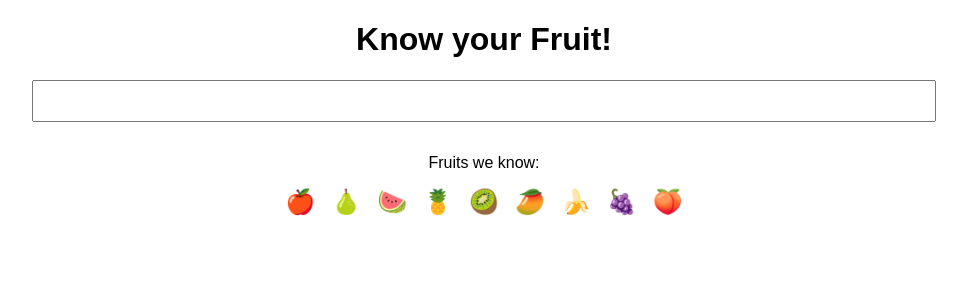
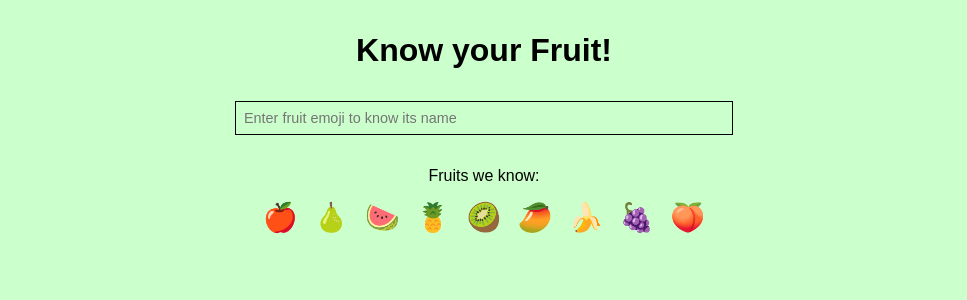
Before and after one commit to himadri2110/neoG-markEight, a React (Create React App) app: page / in a window 1280 px wide. Shown: the top 300 px of the page, without its empty margins (156-1123 px from the left). Built offline with nearby package versions, Linux system fonts and the light colour scheme.

Commit message:
style: Changed basic styling

```diff
--- a/src/App.js
+++ b/src/App.js
@@ -38,7 +38,10 @@ export default function App() {
     <div className="App">
       <h1>Know your Fruit!</h1>
 
-      <input onChange={inputChangeHandler}></input>
+      <input
+        onChange={inputChangeHandler}
+        placeholder="Enter fruit emoji to know its name"
+      ></input>
 
       <div className="output">{input}</div>
 
--- a/src/styles.css
+++ b/src/styles.css
@@ -1,13 +1,26 @@
 .App {
   font-family: sans-serif;
   text-align: center;
+  max-width: 600px;
+  margin: auto;
+}
+
+* {
+  margin: 0;
+  padding: 0;
+  background-color: rgb(203, 255, 203);
+}
+
+h1 {
+  margin: 2rem 0;
 }
 
 input {
-  width: 70%;
-  font-size: 1.2rem;
+  width: 80%;
+  font-size: 0.9rem;
   padding: 0.5rem;
   outline: none;
+  border: 1px solid black;
 }
 
 .output {
@@ -22,6 +35,6 @@ input {
 
 .fruitDiv span {
   margin: 0.5rem;
-  font-size: 1.5rem;
+  font-size: 1.75rem;
   cursor: pointer;
 }
```
